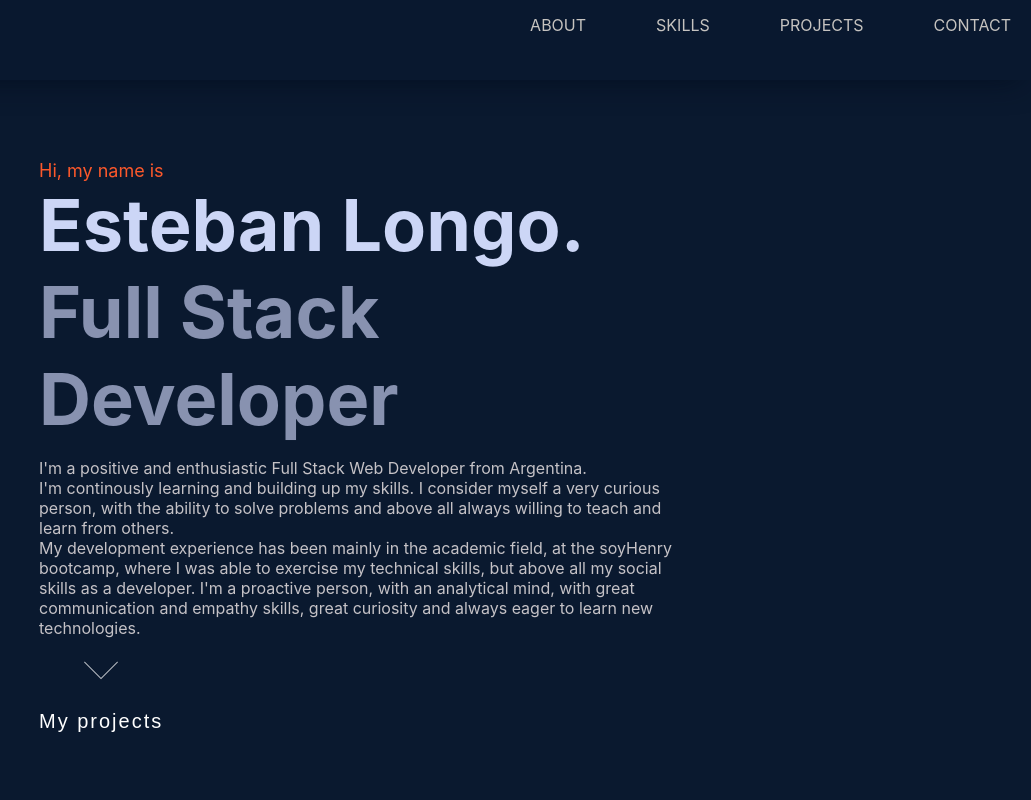
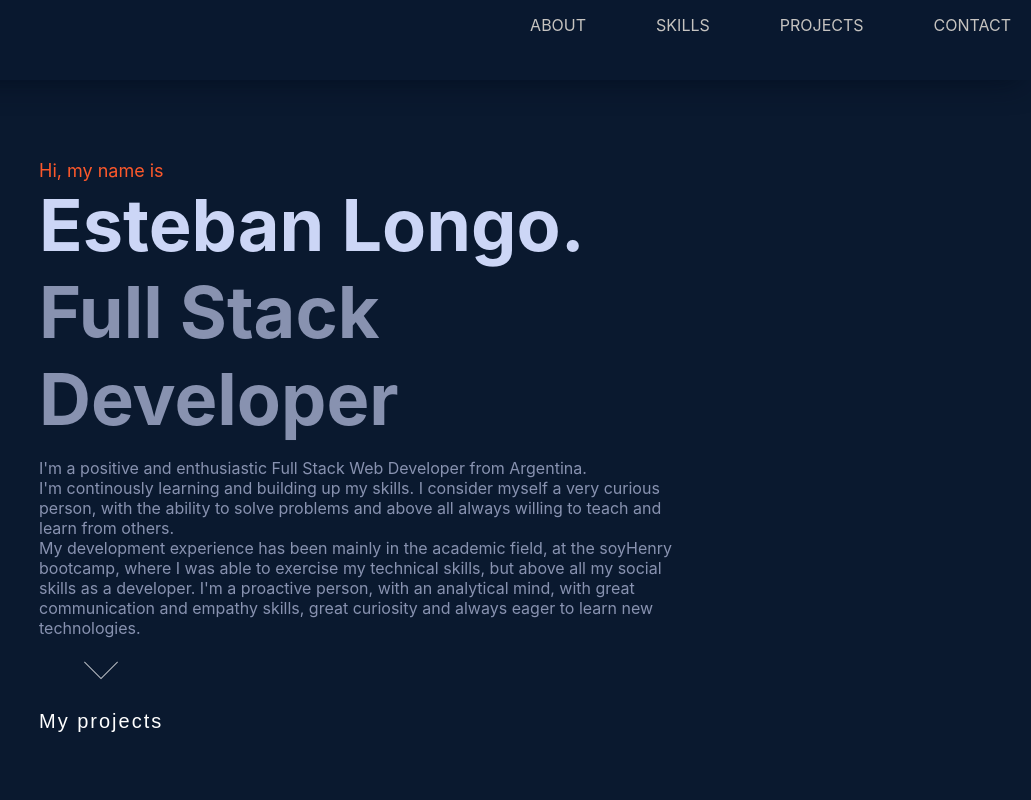
Before and after one commit to EstebanLongo/Portfolio, a React (Create React App) app: page / in a window 1280 px wide. Shown: the top 800 px of the page, without its empty margins (249-1280 px from the left). Built offline with nearby package versions, Linux system fonts and the light colour scheme.

Commit message:
cambiando colores de fuentes en about

```diff
--- a/src/components/About/about.css
+++ b/src/components/About/about.css
@@ -19,6 +19,7 @@
   font-size: 18px;
   font-weight: 400;
 }
+
 .aboutname {
   font-size: 4.5rem;
   font-weight: 700;
@@ -34,7 +35,7 @@
 .aboutp {
   padding-top: 1rem;
   padding-bottom: 1rem;
-  color: rgba(245, 238, 238, 0.795);
+  color: #8892b0;
   width: 41rem;
 }
 
```
